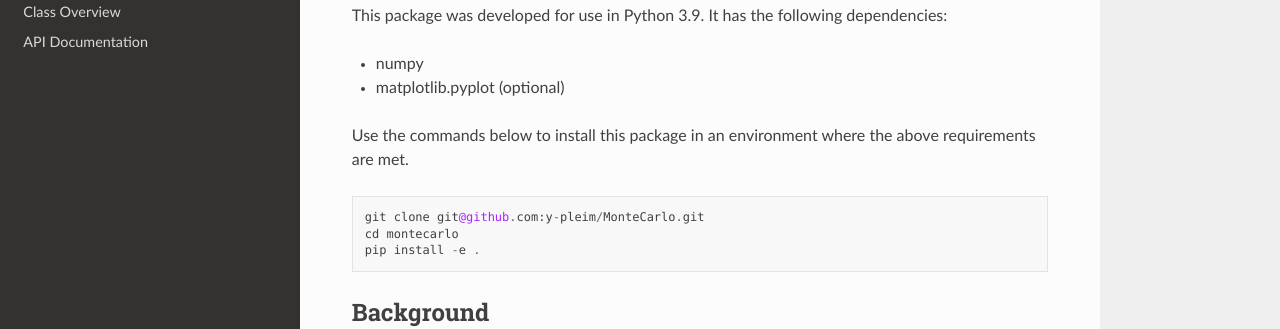
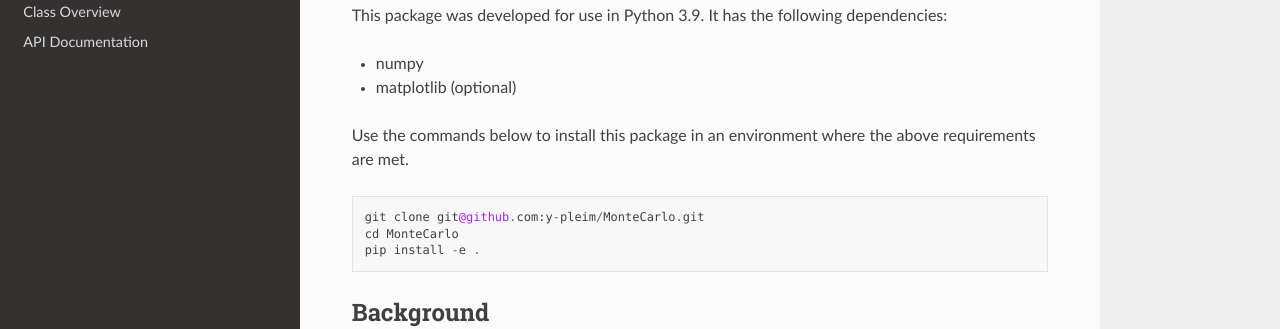
Before and after one commit to y-pleim/MonteCarlo, a Sphinx documentation site: the page built from docs/getting_started.rst, in a window 1280 px wide and 900 px high. Shown: the part 260-589 px from the top of the window. Built offline with Sphinx 7.4.7 and the Read the Docs theme 2.0.0, drawn with Linux system fonts in a browser that asks for light colours; the version number could not be read and is left out.

Commit message:
fixed minor docs typos

```diff
--- a/docs/getting_started.rst
+++ b/docs/getting_started.rst
@@ -8,7 +8,7 @@ Installation
 This package was developed for use in Python 3.9. It has the following dependencies:
 
 * numpy
-* matplotlib.pyplot (optional)
+* matplotlib (optional)
 
 Use the commands below to install this package in an environment where the above requirements
 are met.
@@ -16,7 +16,7 @@ are met.
 ::
 
  git clone git@github.com:y-pleim/MonteCarlo.git
- cd montecarlo
+ cd MonteCarlo
  pip install -e .
 
 Background
```
